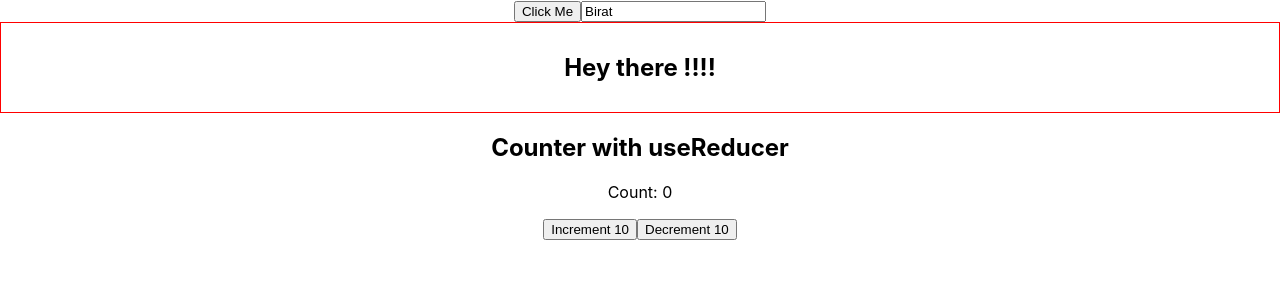
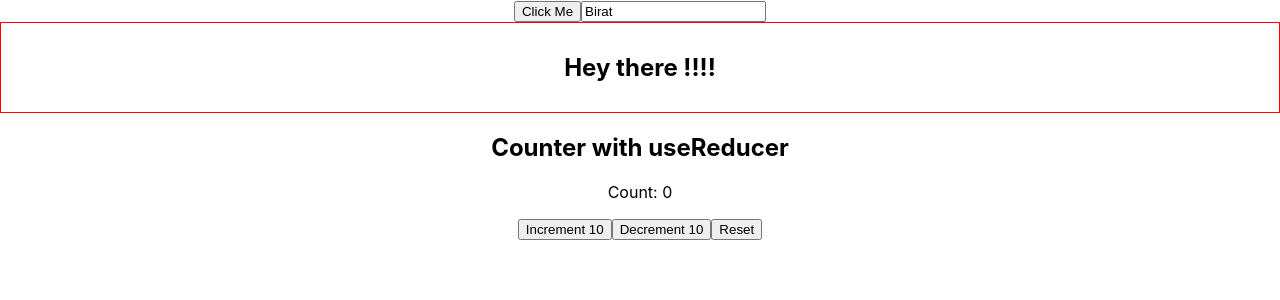
Before and after one commit to birat04/typescript, a React (Create React App) app: page / in a window 1280 px wide. Shown: the top 300 px of the page. Built offline with nearby package versions, Linux system fonts and the light colour scheme.

Commit message:
useReducer strict action types

```diff
--- a/src/components/state/Counter.tsx
+++ b/src/components/state/Counter.tsx
@@ -2,10 +2,15 @@ import { useReducer } from "react";
 type CounterState = {
     count : number
 }
-type CounterAction = {
-    type: string
+type UpdateAction = {
+    type: "increment" | "decrement" | "reset"
     payload: number
 }
+type ResetAction = {
+    type: "reset"
+}
+type CounterAction = UpdateAction | ResetAction
+
 const initialState = {
     count: 0
 };
@@ -16,6 +21,8 @@ const reducer = (state: CounterState, action: CounterAction) => {
             return { count: state.count + action.payload };
         case 'decrement':
             return { count: state.count - action.payload };
+        case 'reset':
+            return initialState;
         default:
             return state;
     }
@@ -38,6 +45,11 @@ export default function Counter() {
                     onClick={() => dispatch({type: 'decrement', payload: 10})}>
                     Decrement 10
                 </button>
+                <button
+                    className="px-3 py-1 bg-red-500 text-white rounded"
+                    onClick={() => dispatch({type: 'reset', payload: 10})}>
+                    Reset
+                </button>
             </div>
         </div>
     );
```
